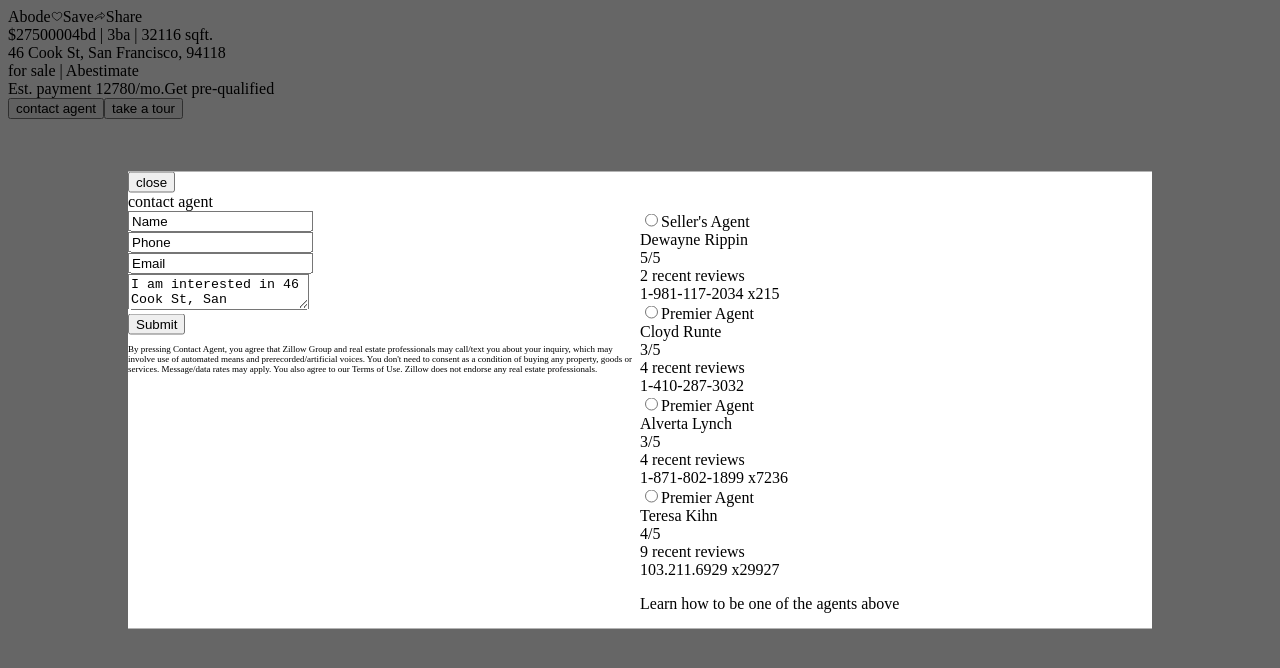
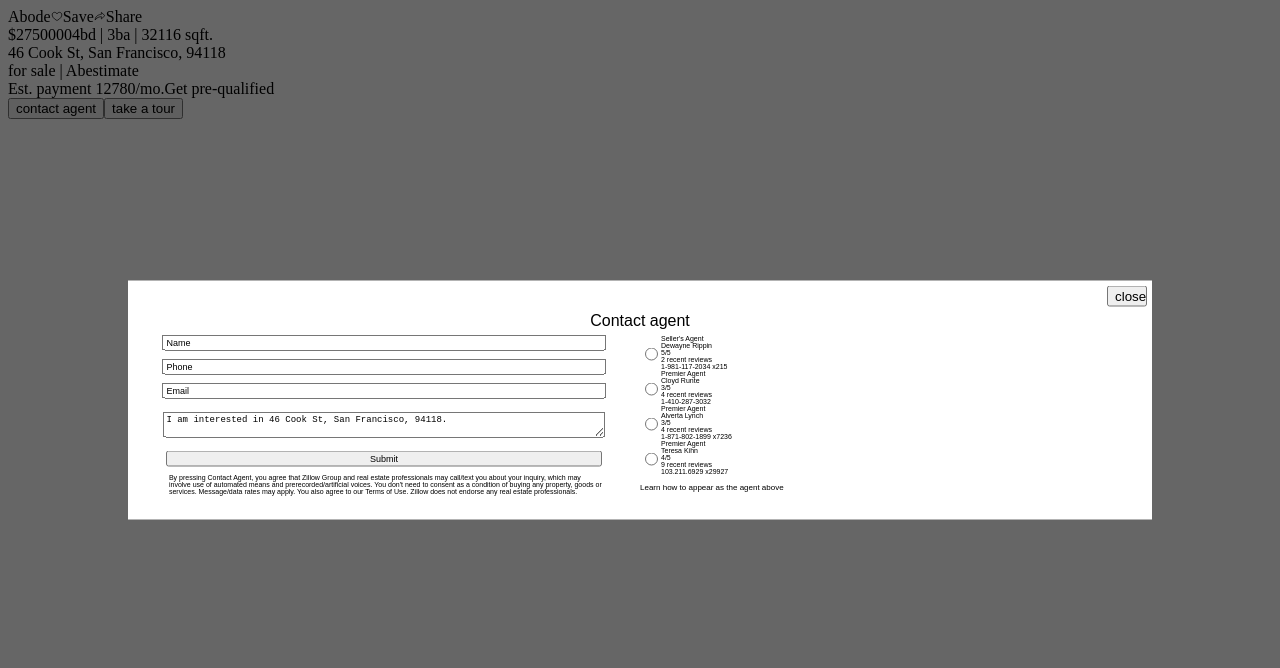
Before and after one commit to Bungal-ow/Contacts, a React app: page / in a window 1280 px wide. Both pictures are taken after a click on the button "contact agent". Shown: the top 668 px of the page. Built offline with nearby package versions, Linux system fonts and the light colour scheme; the HTML template or start-up script is replaced by a standard one.

Commit message:
Add styling to contact modal

```diff
--- a/client/src/components/Agent.jsx
+++ b/client/src/components/Agent.jsx
@@ -14,7 +14,9 @@ class Agent extends Component {
     const { agent } = this.props;
 
     return (
-      <span>
+      <span className="agent">
+        <input type="radio" id={agent.id} />
+        <label htmlFor={agent.id}>
           {agent.title}
           <br></br>
           {agent.name}
@@ -24,6 +26,7 @@ class Agent extends Component {
           {`${agent.numSales} recent reviews`}
           <br></br>
           {agent.phoneNum}
+        </label>
       </span>
     );
   }
--- a/client/src/components/Contact.jsx
+++ b/client/src/components/Contact.jsx
@@ -47,9 +47,9 @@ class Contact extends Component {
     const { message } = this.state;
 
     return (
-      <div>
-        <div className="header">
-          contact agent
+      <div className="contact">
+        <div className="contact-header">
+          Contact agent
         </div>
         <div className="contact-body">
           <div className="form">
@@ -63,12 +63,11 @@ class Contact extends Component {
             {/* ADD ON CHANGE */}
             {property.contact.map((agent) => (
               <div>
-                <input type="radio" id={agent.id} />
                 <Agent agent={agent} />
               </div>
             ))}
-            <p>
-              Learn how to be one of the agents above
+            <p className="placeholder">
+              Learn how to appear as the agent above
             </p>
           </div>
         </div>
--- a/client/src/components/TourBooking.jsx
+++ b/client/src/components/TourBooking.jsx
@@ -1,3 +1,4 @@
+/* eslint-disable react/no-unused-state */
 /* eslint-disable react/self-closing-comp */
 /* eslint-disable no-alert */
 import React, { Component } from 'react';
--- a/client/src/styles/Modal.css
+++ b/client/src/styles/Modal.css
@@ -1,4 +1,7 @@
+
+
 .modal {
+  font-family: sans-serif;
   position: fixed;
   top: 0;
   left: 0;
@@ -21,8 +24,62 @@
   display: block;
 }
 
-.legal {
+section {
+  display: flex;
+  flex-direction: column;
+}
+
+section button {
+  align-self: flex-end;
+  width: 40px;
+  margin: 5px 5px 5px 5px
+}
+
+form {
+  display: flex;
+  justify-content: flex-start;
+  flex-direction: column;
+  align-items: center;
+  margin-top: 10px;
+  /* justify-content: flex-start; */
+}
+
+form input {
   font-size: 9px;
+  width: 85%;
+  margin: -5px;
+}
+
+textarea {
+  font-size: 9px;
+  width: 85%;
+}
+
+form p {
+  padding-top: 5px;
+  font-size: 7px;
+  width: 85%;
+  padding-left: 8%;
+}
+
+.contact-header {
+  text-align: center;
+}
+
+.placeholder {
+  font-size: 8px;
+}
+
+.agents {
+  padding-top: 5px;
+}
+
+.agent {
+  display: flex;
+  align-items: center;
+  /* flex-wrap: wrap; */
+  /* flex-direction: row; */
+  font-size: 7px;
 }
 
 .form {
```
Also changed, not shown: 1 other file (tests, documents, lock files or other folders). Lines whose indentation alone changed are shown as unchanged.
